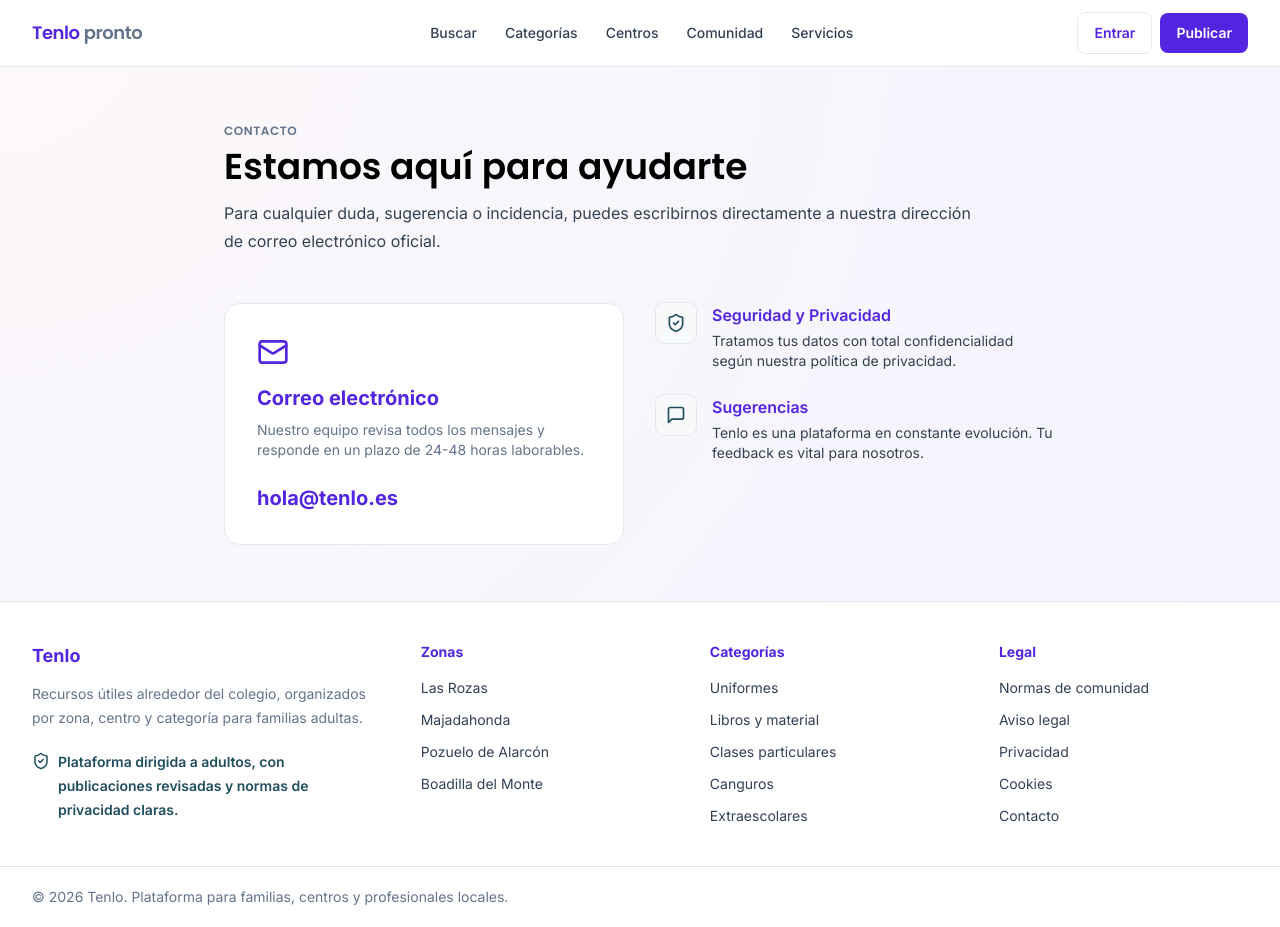
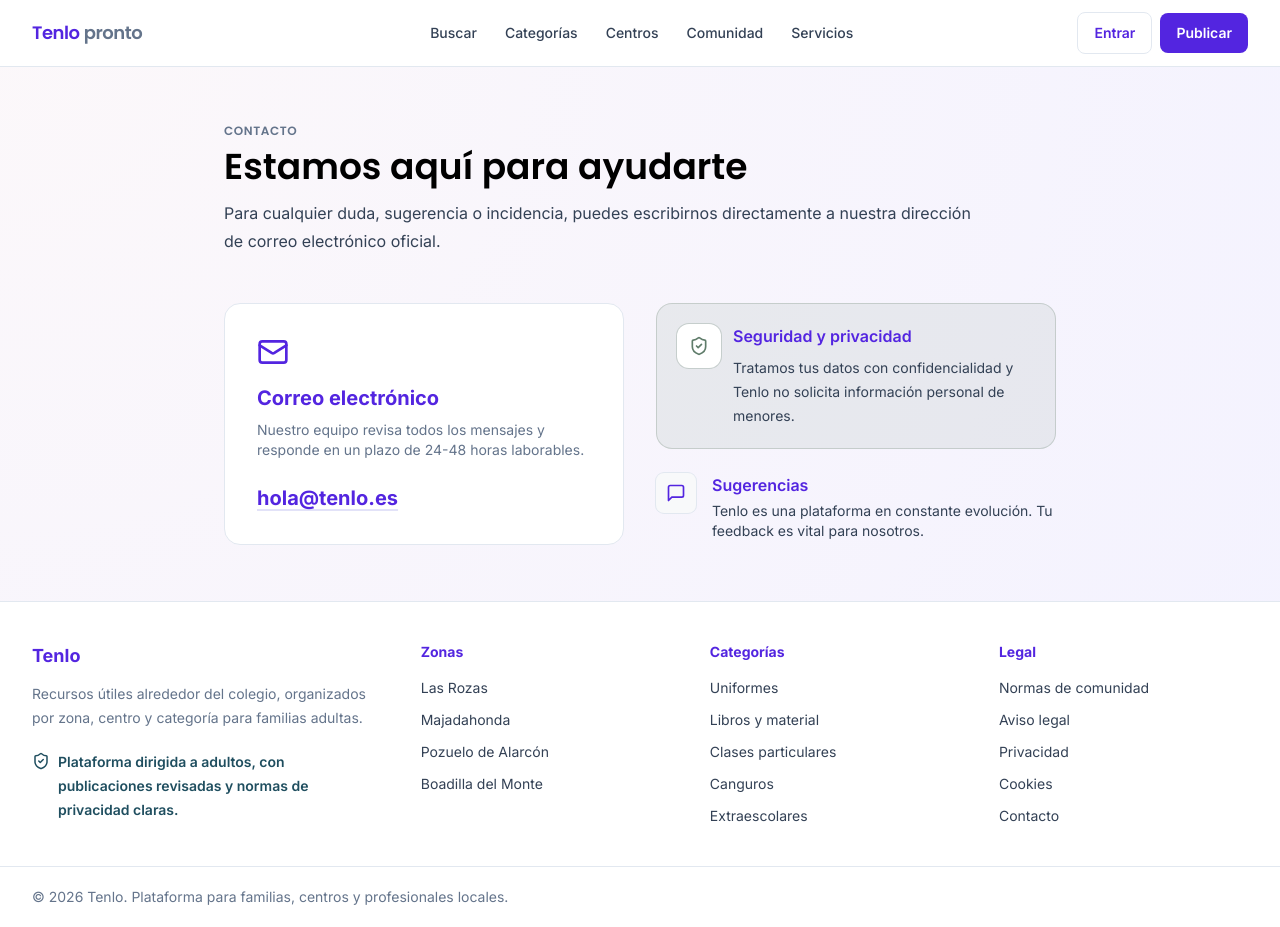
Before and after one commit to rdrgzjavier/kiryco, a Next.js app: page /contacto in a window 1280 px wide. Built offline with nearby package versions, Linux system fonts and the light colour scheme.

Commit message:
Make contact card informational

```diff
--- a/src/app/contacto/page.tsx
+++ b/src/app/contacto/page.tsx
@@ -1,5 +1,6 @@
 import type { Metadata } from "next";
-import { Mail, MessageSquare, ShieldCheck } from "lucide-react";
+import SafeEnvironmentCard from "@/components/SafeEnvironmentCard";
+import { Mail, MessageSquare } from "lucide-react";
 
 export const metadata: Metadata = {
   title: "Contacto | Tenlo",
@@ -14,28 +15,20 @@ export default function ContactPage() {
       <p className="lead">Para cualquier duda, sugerencia o incidencia, puedes escribirnos directamente a nuestra dirección de correo electrónico oficial.</p>
 
       <div className="mt-12 grid gap-8 md:grid-cols-2">
-        <div className="card p-8">
+        <div className="rounded-2xl border border-line bg-panel p-8 shadow-none">
           <Mail className="text-ink" size={32} />
           <h2 className="mt-4 text-xl font-bold text-ink">Correo electrónico</h2>
           <p className="mt-2 text-sm text-muted">Nuestro equipo revisa todos los mensajes y responde en un plazo de 24-48 horas laborables.</p>
-          <a href="mailto:hola@tenlo.es" className="mt-6 inline-block text-xl font-bold text-ink hover:text-lavender transition-colors">
+          <a href="mailto:hola@tenlo.es" className="mt-6 inline-block text-xl font-bold text-ink underline decoration-lavender underline-offset-4 transition-colors hover:text-lavender">
             hola@tenlo.es
           </a>
         </div>
 
         <div className="space-y-6">
+          <SafeEnvironmentCard compact title="Seguridad y privacidad" body="Tratamos tus datos con confidencialidad y Tenlo no solicita información personal de menores." />
           <div className="flex gap-4">
             <div className="flex h-10 w-10 shrink-0 items-center justify-center rounded-lg bg-soft ring-1 ring-line">
-              <ShieldCheck className="text-petrol" size={20} />
-            </div>
-            <div>
-              <h3 className="font-semibold text-ink">Seguridad y Privacidad</h3>
-              <p className="mt-1 text-sm text-muted text-slatecopy">Tratamos tus datos con total confidencialidad según nuestra política de privacidad.</p>
-            </div>
-          </div>
-          <div className="flex gap-4">
-            <div className="flex h-10 w-10 shrink-0 items-center justify-center rounded-lg bg-soft ring-1 ring-line">
-              <MessageSquare className="text-petrol" size={20} />
+              <MessageSquare className="text-ink" size={20} />
             </div>
             <div>
               <h3 className="font-semibold text-ink">Sugerencias</h3>
```
